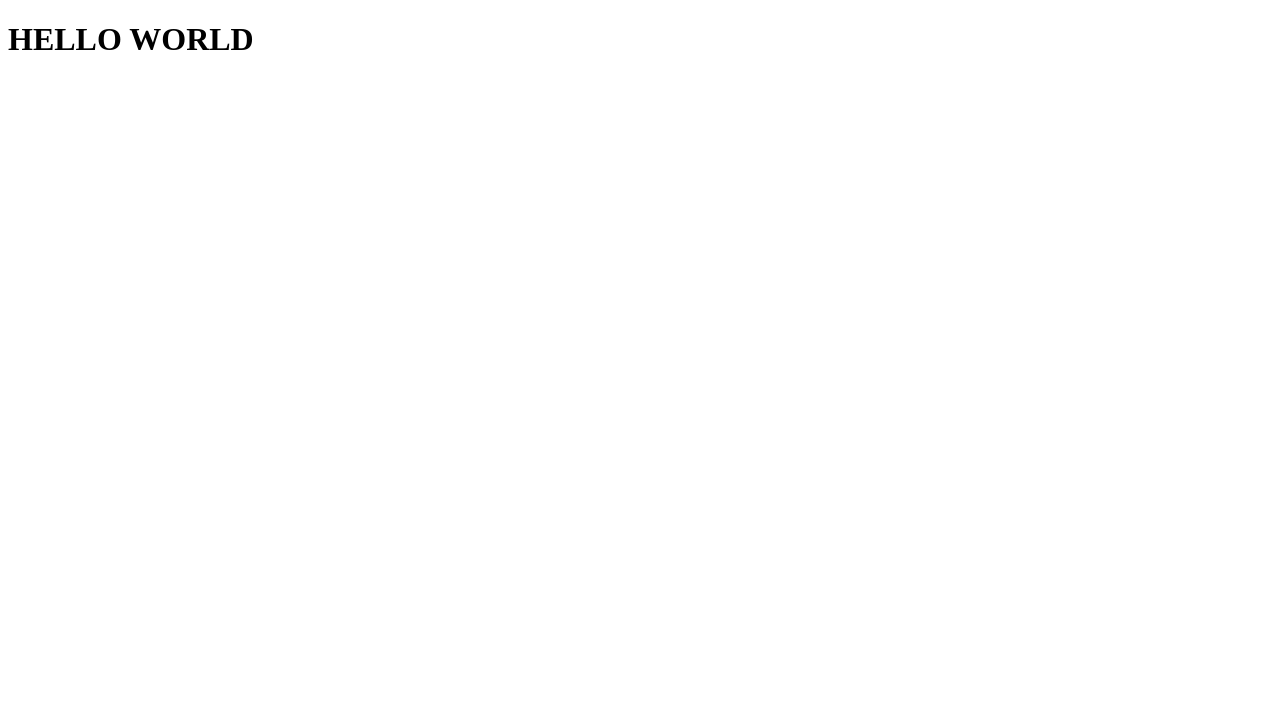
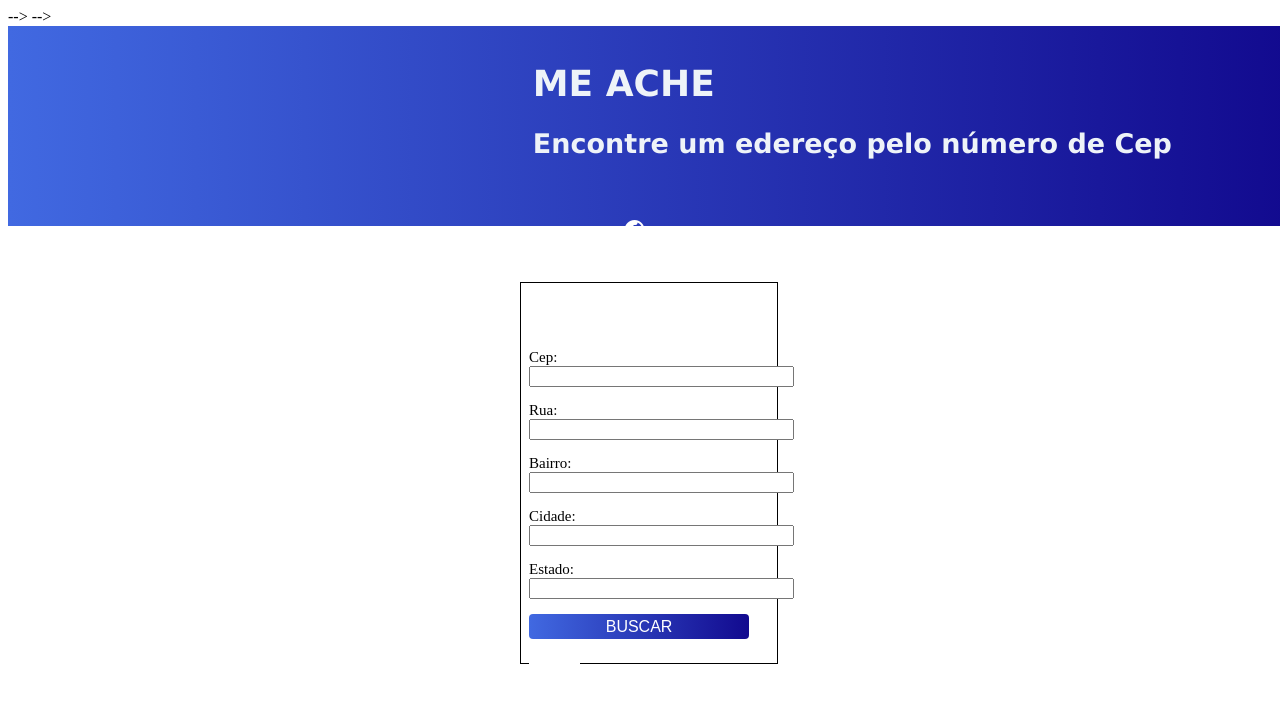
Before and after one commit to anapaulasantosbueno/aulagit, a plain HTML site: page index.html in a window 1280 px wide. Drawn offline with Linux system fonts and the light colour scheme.

Commit message:
Desafio 2

```diff
--- /dev/null
+++ b/css/style.css
@@ -0,0 +1,69 @@
+.topo  {
+
+          width: 100%;
+          height:25%;
+		  color:rgb(18, 39, 158);
+		  font-size:25px;
+          background-image: linear-gradient(to right, #4169E1,  #120a8f);
+		  position:absolute;
+		  margin-left: 0;
+		  margin-top: 0;
+          padding-top: 0%;
+
+
+}
+
+.top  {
+
+
+		  color:rgb(238, 243, 248);
+		  font-size:18px;
+          font-family: Verdana, Geneva, Tahoma, sans-serif;
+          position:absolute;
+		  margin-left: 41%;
+		  margin-top: 1%;
+
+
+}
+
+.icon {
+
+		  color:#FFF;
+		  font-size:25px;
+         	  size:50px;
+		  position:absolute;
+		  margin-left: 48%;
+		  margin-top: 15%;
+
+}
+
+.centro {
+
+         width:20%;
+		 height:350px;
+		 color:#000;
+		 font-size:15px;
+         background-color:#FFF;
+		 position:absolute;
+		 margin-left: 8px;
+		 margin-top: 20%;
+}
+
+.meio {
+
+		  width:20%;
+                  border-width: thin;
+                  border-style: solid;
+                  border-color: #000;
+                  height:380px;
+		  color:#000;
+		  font-size:15px;
+         	  background-color:#FFF;
+		  position:absolute;
+		  margin-left: 40%;
+		  margin-top: 20%;
+}
+
+.flex-collum{
+    flex-direction: line;
+}
--- a/index.html
+++ b/index.html
@@ -4,12 +4,59 @@
     <meta charset="UTF-8">
     <meta http-equiv="X-UA-Compatible" content="IE=edge">
     <meta name="viewport" content="width=device-width, initial-scale=1.0">
-    <title>Document</title>
+
+
+    <link rel= "stylesheet" href= "css/style.css">
+
+    <link href="https://fonts.googleapis.com/css2?family=Material+Icons" rel="stylesheet"> --> -->
+
+    <!-- <BUtton><P><a href="www.google.com.br"><button style="background:linear-gradient(to right, #4169E1, #120a8f); border-radius: 4px; padding: 2px; cursor: pointer; color: #fff; border: none; font-color: blue;font-size: 16px; width: 430%; height:25px;" "></button></a></P> -->
+
+    <title>DESAFIO 2 HTML</title>
 </head>
+
 <body>
-    <div>
-        <h1>HELLO WORLD</h1>
-    </div>
+
+	<div class="topo">
+	<div class="icon flex">
+
+		<span class="material-icons" >travel_explore</span>
+</div>
+               <div class="top">
+
+                <h1>ME ACHE</h1>
+                <h2 size="30" name="replyto" maxlength="9" text-align= center>Encontre um edereço pelo número de Cep</h2>
+
+               </div>
+
+     </div>
+      <div class="meio">
+     <div class="centro">
+
+
+        <p>
+ 		Cep:<br />
+		<input type="text" size="30" name="replyto" maxlength="9" text-align= center >
+		</p>
+		<p>
+		 Rua:<br />
+		 <input type="text" size="30" name="replyto" >
+		 </p>
+		 Bairro:<br />
+		 <input type="text" size="30" name="replyto" >
+		 </p>
+		 <p>
+ 		 Cidade:<br />
+ 		 <input type="text" size="30" name="replyto" >
+		 </p>
+		 Estado:<br />
+		 <input type="text" size="30" name="replyto" maxlength="2" >
+        </p>
+        <a href="www.google.com.br"><button style="background:linear-gradient(to right, #4169E1, #120a8f); border-radius: 4px; padding: 2px; cursor: pointer; color: #fff; border: none; font-color: blue;font-size: 16px; width: 430%; height:25px;" ">BUSCAR</button></a>
+    </P>
+
+</div>
+
 
 </body>
 </html>
```
